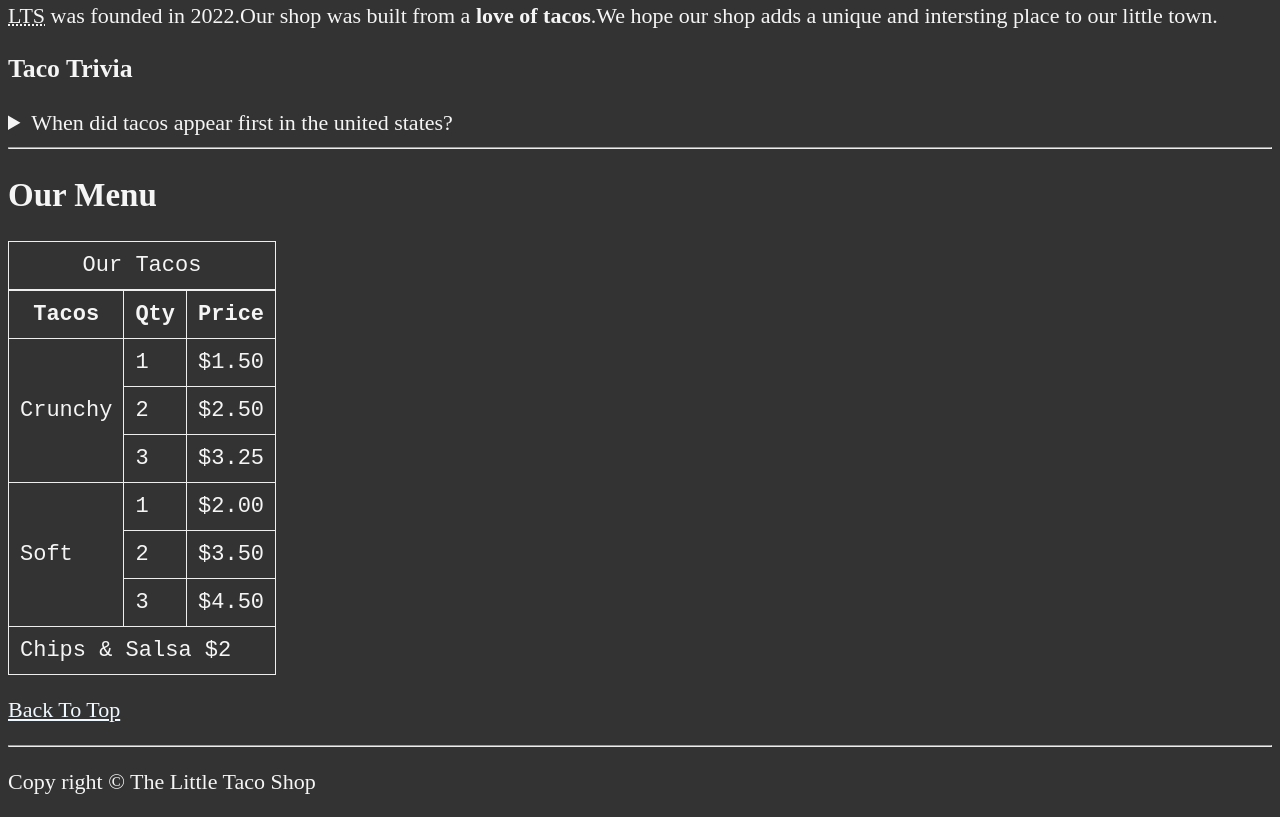
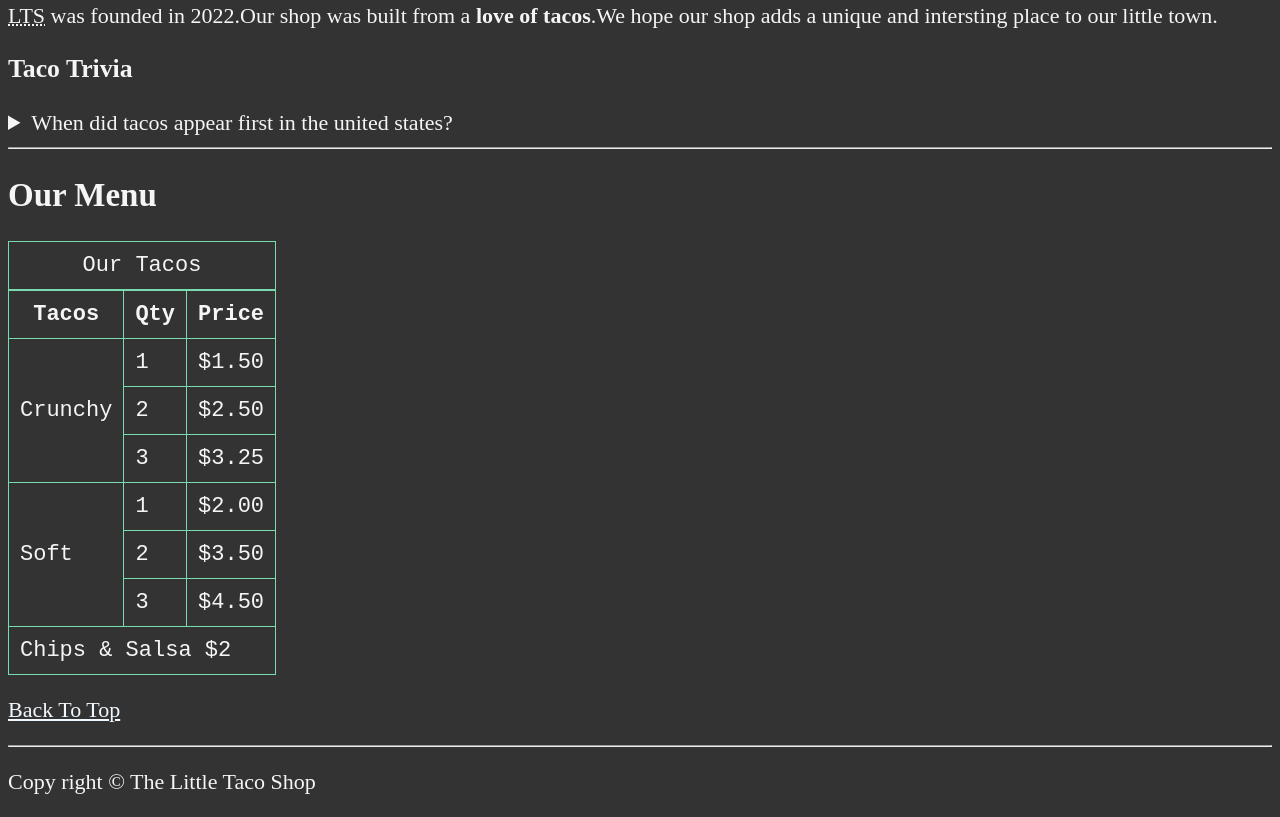
Before and after one commit to leultek/Tacos_proj, a plain HTML site: page index.html in a window 1280 px wide. Shown: the part 681-1498 px from the top of the page. Drawn offline with Linux system fonts and the light colour scheme.

Commit message:
Added Features

```diff
--- a/main.css
+++ b/main.css
@@ -20,7 +20,7 @@ a:hover,a:active{
 }
 
 table, tr, th ,td, caption {
-    border: 1px solid #eee;
+    border: 1px solid rgb(122, 219, 174);
     font-family: 'Courier New', Courier, monospace;
     border-collapse: collapse;
     padding: 0.5rem;
```
